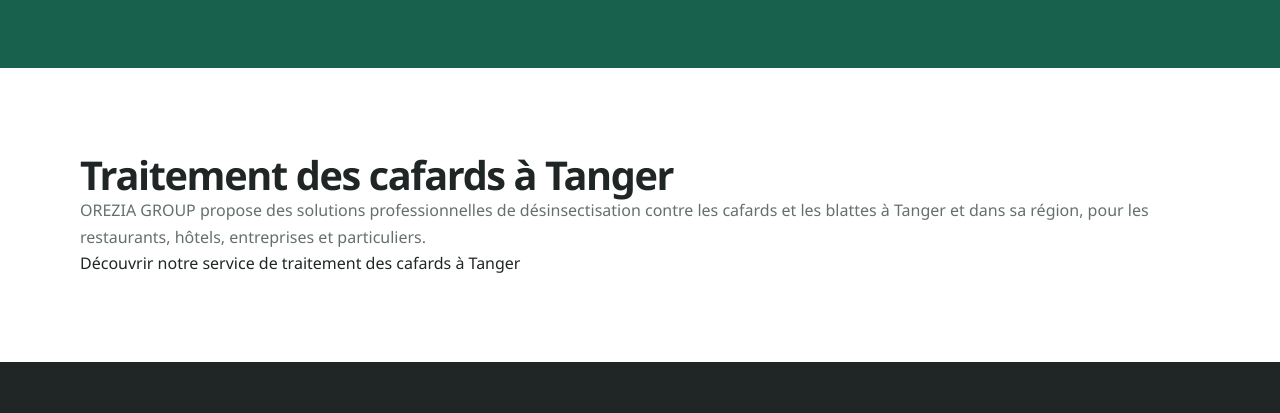
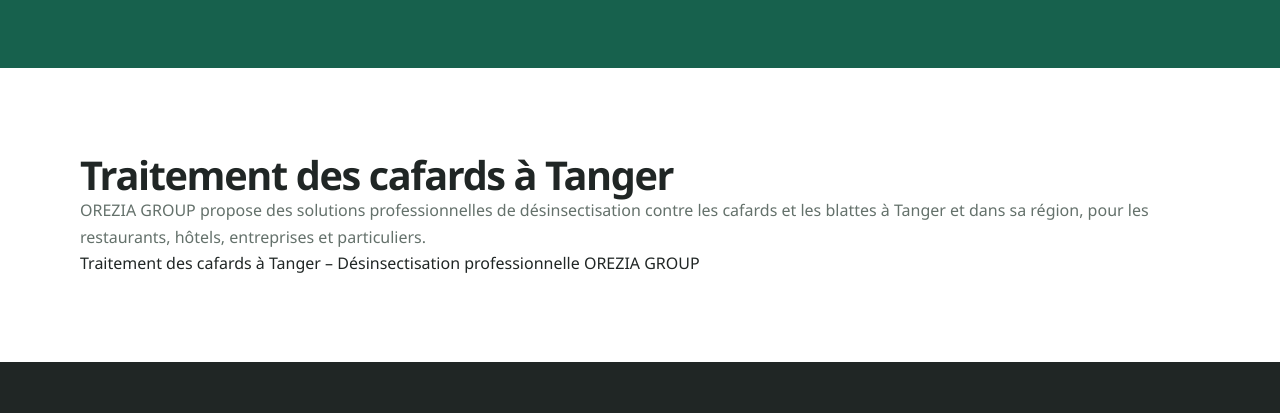
Before and after one commit to salaheddine-netizen/oreziagroup-website, a plain HTML site: page index.html in a window 1280 px wide. Shown: the part 7910-8323 px from the top of the page. Drawn offline with Linux system fonts and the light colour scheme.

Commit message:
Update index.html

```diff
--- a/index.html
+++ b/index.html
@@ -80,7 +80,12 @@
   <div class="wrap">
     <h2 id="cafards-tanger-title">Traitement des cafards à Tanger</h2>
     <p>OREZIA GROUP propose des solutions professionnelles de désinsectisation contre les cafards et les blattes à Tanger et dans sa région, pour les restaurants, hôtels, entreprises et particuliers.</p>
-    <a href="/traitement-cafards-tanger.html">Découvrir notre service de traitement des cafards à Tanger</a>
+
+<a href="/traitement-cafards-tanger.html">
+  Traitement des cafards à Tanger –
+  Désinsectisation professionnelle OREZIA GROUP
+</a>
+
   </div>
 </section>
 </main>
```
